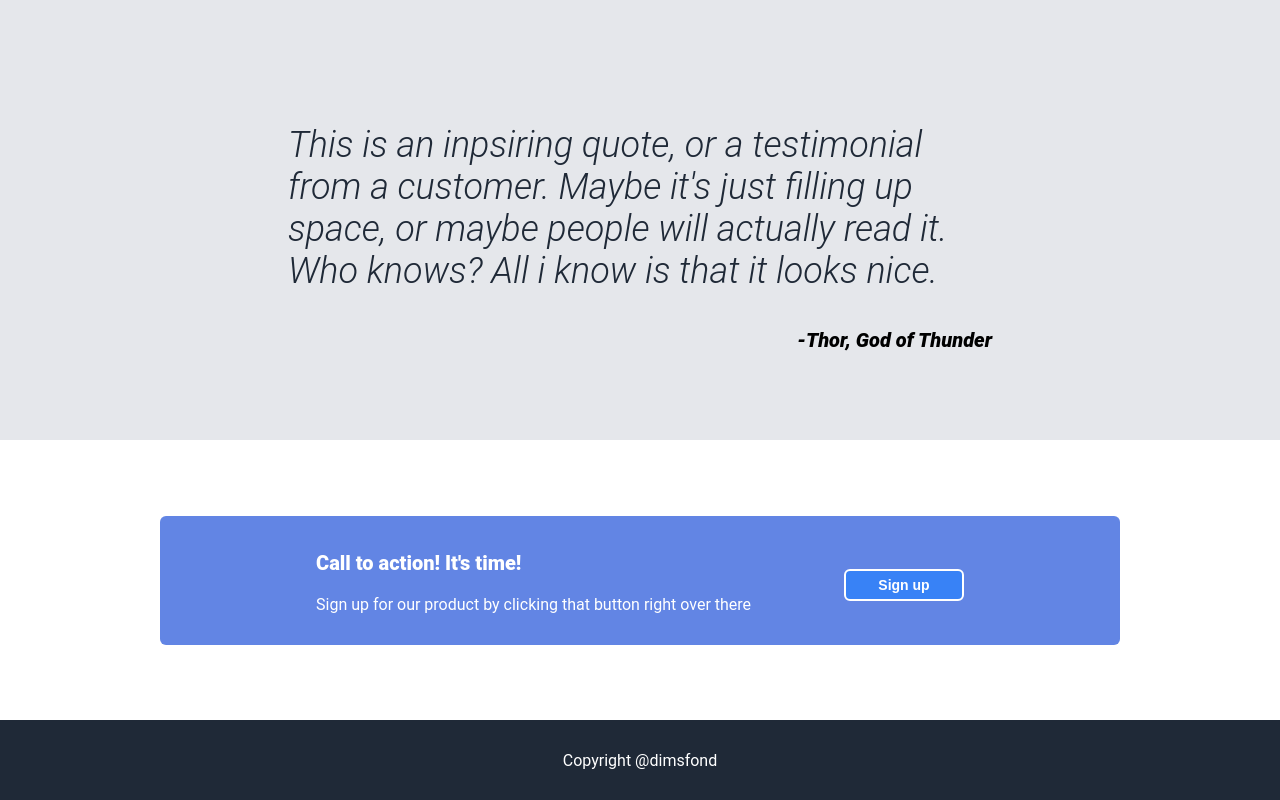
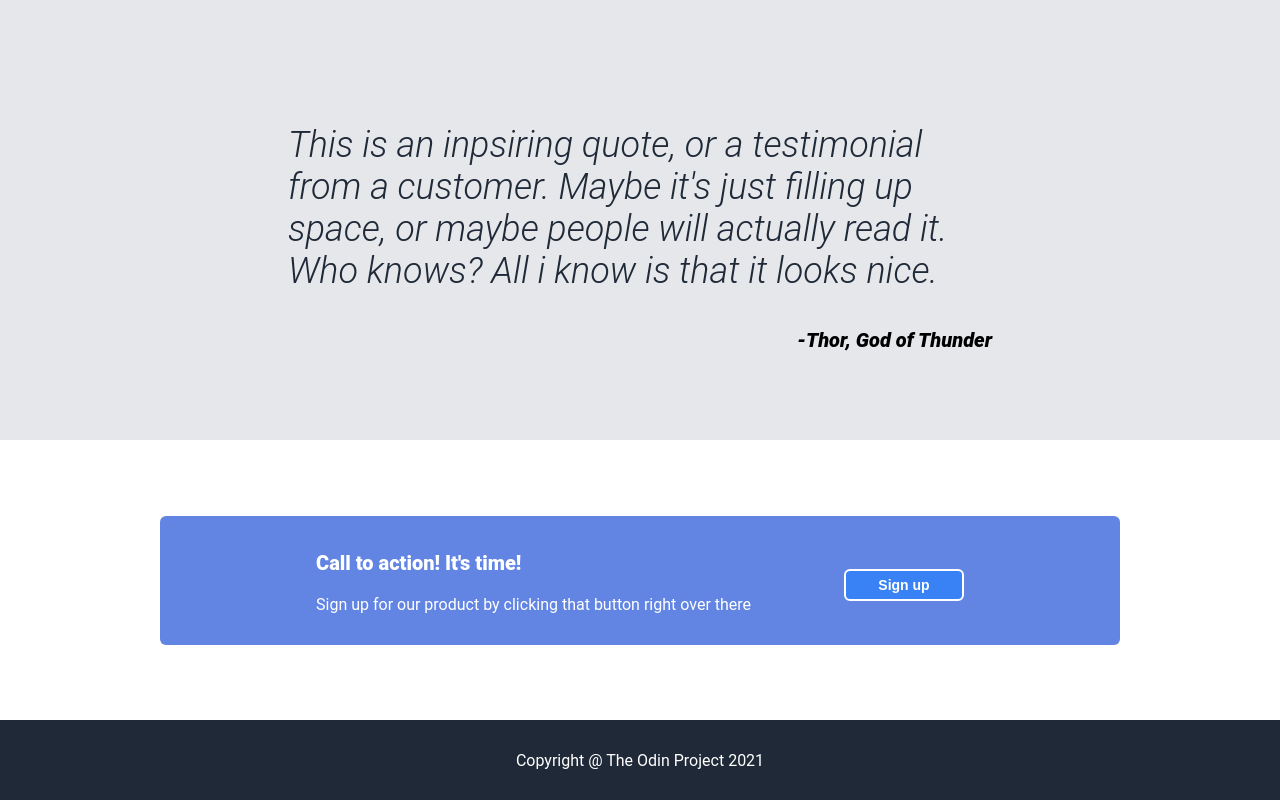
Before and after one commit to dimsfond/landing-page, a plain HTML site: page index.html in a window 1280 px wide. Shown: the part 1030-1830 px from the top of the page. Drawn offline with Linux system fonts and the light colour scheme.

```diff
--- a/index.html
+++ b/index.html
@@ -65,7 +65,7 @@
         </div>
     </div>
     <div class="footer">
-        <p>Copyright @dimsfond</p>
+        <p>Copyright @ The Odin Project 2021</p>
     </div>
 </body>
 </html>
```
Also changed, not shown: screenshots/landing-page-desktop.png (added), 2 other files.
